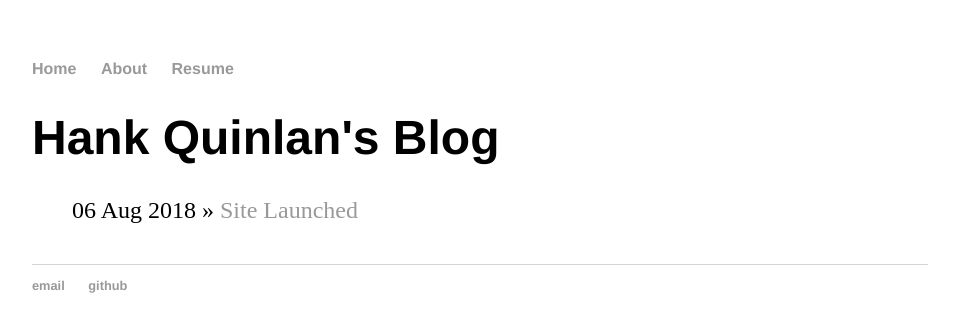
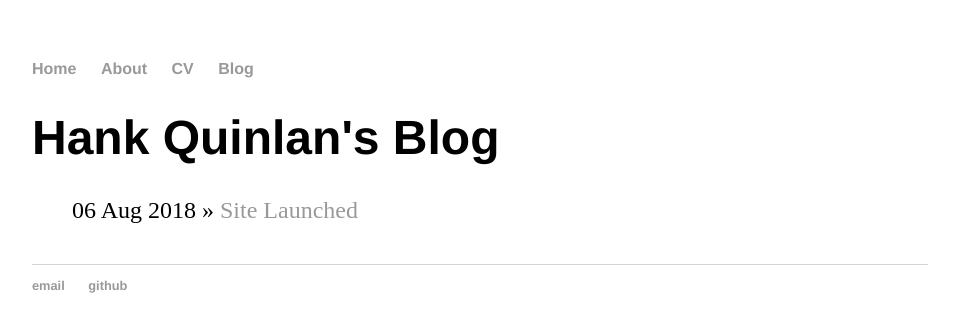
Before and after one commit to emmalinerc/emmalinerc.github.io, a Jekyll site: the page built from blog/index.html, in a window 1280 px wide. Shown: the top 332 px of the page, without its empty margins (160-1119 px from the left). Built offline with Jekyll 4.4.1, drawn with Linux system fonts in a browser that asks for light colours.

Commit message:
info changed

```diff
--- a/_layouts/default.html
+++ b/_layouts/default.html
@@ -13,7 +13,8 @@
 <ul>
 <li><a href="/">Home</a></li>
 <li><a href="/about">About</a></li>
-<li><a href="/cv">Resume</a></li>
+<li><a href="/cv">CV</a></li>
+<li><a href="/blog">Blog</a></li>
 </ul>
     </nav>
 <div class="container">
```
